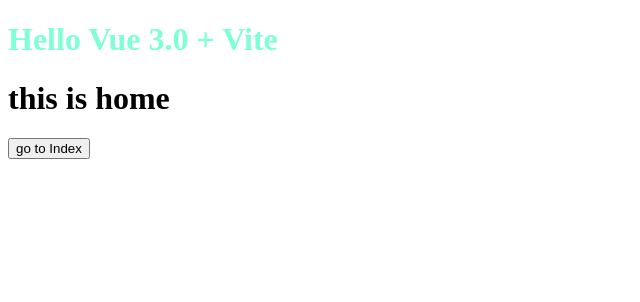
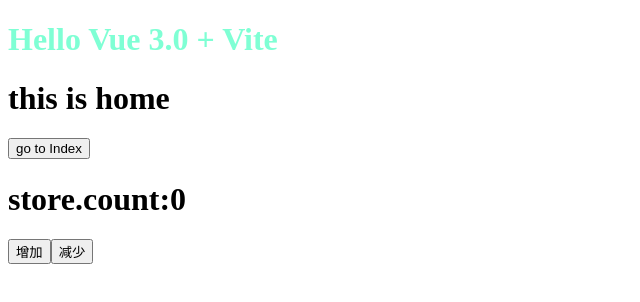
Before and after one commit to G-G-boy/vite-ts-demo, a Vue app: page /home in a window 1280 px wide. Shown: the top 302 px of the page, without its empty margins (0-640 px from the left). Built offline with nearby package versions, Linux system fonts and the light colour scheme.

Commit message:
简单使用vuex4

```diff
--- a/package.json
+++ b/package.json
@@ -8,10 +8,11 @@
   "dependencies": {
     "vue": "^3.0.0-rc.1",
     "vue-router": "^4.0.0-beta.3",
-    "typescript": "^3.9.7"
+    "vuex": "^4.0.0-beta.4"
   },
   "devDependencies": {
     "vite": "^1.0.0-rc.1",
-    "@vue/compiler-sfc": "^3.0.0-rc.1"
+    "@vue/compiler-sfc": "^3.0.0-rc.1",
+    "typescript": "^3.9.7"
   }
 }
--- a/src/main.ts
+++ b/src/main.ts
@@ -1,5 +1,6 @@
 import { createApp } from 'vue'
 import {createRouter, createWebHistory, RouteRecordRaw} from 'vue-router'
+import store from "./store"
 import App from './App.vue'
 import Index from './pages/Index.vue'
 import './index.css'
@@ -26,4 +27,4 @@
     routes
 });
 
-createApp(App).use(router).mount('#app');
+createApp(App).use(router).use(store).mount('#app');
--- a/src/pages/Home.vue
+++ b/src/pages/Home.vue
@@ -1,21 +1,66 @@
 <template>
     <h1>this is home</h1>
     <button @click="gotoIndex">go to Index</button>
+    <h1>store.count:{{count}}</h1>
+    <button @click="handleIncrement">增加</button>
+    <button @click="handleDecrement">减少</button>
 </template>
 
-<script>
+<script lang="ts">
+    import {computed, watchEffect, watch, ref} from "vue";
     import {useRouter, useRoute} from "vue-router";
+    import {useStore} from "vuex";
+
+    function useStoreCount() {
+        const store = useStore<{count: number}>();
+
+        const count = computed(() => store.state.count);
+
+        function handleIncrement() {
+            store.commit('increment');
+        }
+
+        function handleDecrement() {
+            store.commit('decrement');
+        }
+
+        return {
+            count,
+            handleIncrement,
+            handleDecrement
+        }
+    }
+
     export default {
         name: "Home",
         setup() {
+            const {count, handleDecrement, handleIncrement} = useStoreCount();
             const router = useRouter();
             const route = useRoute();
             console.log(route.query)
             const gotoIndex = () => {
                 router.push({path: '/'});
             }
+
+            watchEffect((onInvalidate) => {
+                console.log('watchEffect-------', count.value);
+                onInvalidate(() => {
+                    console.log('更新之前============', count.value);
+                })
+            });
+
+            watch(() => count.value, (value, oldValue, onInvalidate) => {
+                console.log('watch+++++++++++', value, oldValue);
+                onInvalidate(() => {
+                    console.log('watch更新之前', count.value);
+                })
+            });
+
             return {
-                gotoIndex
+                gotoIndex,
+                count,
+                handleDecrement,
+                handleIncrement
             }
         }
     }
--- a/src/pages/Index.vue
+++ b/src/pages/Index.vue
@@ -22,14 +22,19 @@
     <div>
         <h1>computed -> count4: {{count4}}</h1>
     </div>
+    <div>
+        <h1>store.count: {{storeCount}}</h1>
+    </div>
 </template>
 
 <script lang="ts">
     import {ref, reactive, toRefs, computed, watch, watchEffect} from "vue";
     import {useRouter} from "vue-router";
+    import {useStore} from "vuex";
     export default {
         name: "Index",
         setup(props: any, ctx: any) {
+            const store = useStore();
             const router = useRouter();
             const count = ref<number>(0);
             const count2 = ref<{a: number}>({a: 1});
@@ -68,7 +73,8 @@
                 count4: computed(() => count.value**2),
                 time,
                 changeTime,
-                gotoHome
+                gotoHome,
+                storeCount: computed(() => store.state.count)
             }
         }
     }
--- /dev/null
+++ b/src/store/index.ts
@@ -0,0 +1,17 @@
+import {createStore} from 'vuex';
+
+export default createStore<{count: number}>({
+    state: {
+        count: 0,
+    },
+    mutations: {
+        increment(state) {
+            state.count++;
+        },
+        decrement(state) {
+            state.count--;
+        }
+    },
+    actions: {},
+    modules: {}
+});
```
